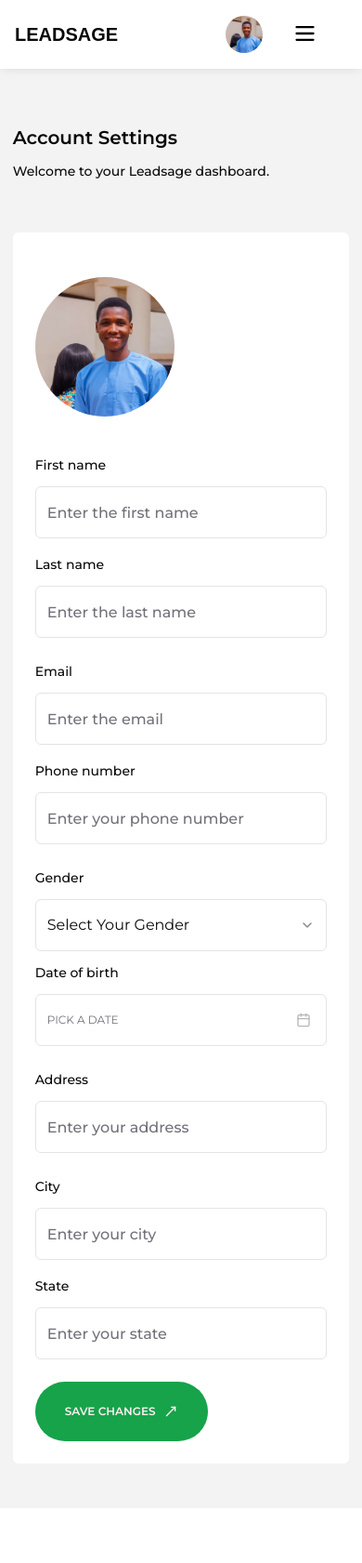
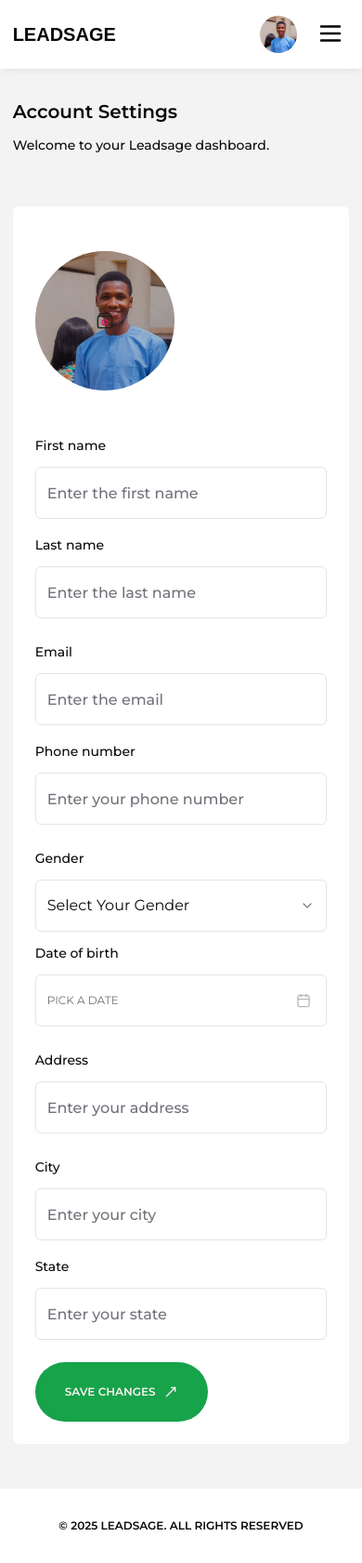
Before and after one commit to tomiwa-adelae/Leadsage, a Next.js app: page /account-settings in a window 390 px wide. Shown: the whole page at 93% size. Before the commit the page ends 1622 px from the top, so only its background shows below. Built offline with nearby package versions, Linux system fonts and the light colour scheme; a web font is replaced by a local one.

Commit message:
Finished creating the frontend template. Ready for backend implementation

```diff
--- a/app/(lister)/account-settings/page.tsx
+++ b/app/(lister)/account-settings/page.tsx
@@ -4,7 +4,7 @@ import React from "react";
 
 const page = () => {
 	return (
-		<div className="pt-8 pb-12">
+		<div className="pb-12">
 			<SectionTitle
 				title={"Account Settings"}
 				subTitle="Welcome to your Leadsage dashboard."
--- /dev/null
+++ b/app/(lister)/components/Footer.tsx
@@ -0,0 +1,12 @@
+const Footer = () => {
+	const year = new Date().getFullYear();
+	return (
+		<footer className="py-8 bg-white">
+			<p className="text-xs uppercase font-semibold text-center">
+				&copy; {year} Leadsage. All Rights Reserved
+			</p>
+		</footer>
+	);
+};
+
+export default Footer;
--- a/app/(lister)/components/MobileNavbar.tsx
+++ b/app/(lister)/components/MobileNavbar.tsx
@@ -32,13 +32,13 @@ export function MobileNavbar() {
 	return (
 		<Sheet>
 			<SheetTrigger asChild>
-				<Button variant={"ghost"}>
+				<Button className="rounded-sm" size={"icon"} variant={"ghost"}>
 					<Image
 						src="/assets/icons/menu.svg"
 						alt="Menu Icon"
 						width={1000}
 						height={1000}
-						className={`w-[30px] h-[30px]  ${
+						className={`w-[30px] h-[30px] ${
 							pathname === "/" && "invert"
 						}`}
 					/>
--- a/app/(lister)/components/TopNavbar.tsx
+++ b/app/(lister)/components/TopNavbar.tsx
@@ -12,8 +12,8 @@ const inknut = Inknut_Antiqua({
 
 const TopNavbar = () => {
 	return (
-		<nav className="py-4 px-4 pr-8 fixed top-0 left-0 lg:left-[300px] w-full lg:w-[calc(100vw-300px)] bg-white shadow-[0px_2px_10px_-2px_rgba(0,0,0,0.1)] z-50">
-			<div className="max-w-full flex items-center justify-between">
+		<nav className="py-4 lg:left-[300px] w-full bg-white shadow-[0px_2px_10px_-2px_rgba(0,0,0,0.1)] z-50">
+			<div className="container flex items-center justify-between">
 				<h3
 					className={`lg:hidden uppercase font-bold text-xl lg:text-2xl hover:text-green-400 transition ease-out ${inknut.className}`}
 				>
@@ -33,8 +33,8 @@ const TopNavbar = () => {
 					<div className="hidden lg:flex items-center justify-center gap-8">
 						<Link href="/">
 							<Image
-								src={"/assets/icons/house.svg"}
-								alt={"House"}
+								src={"/assets/icons/bell.svg"}
+								alt={"Bell icon"}
 								width={1000}
 								height={1000}
 								className="w-[25px] h-[25px]"
@@ -42,8 +42,8 @@ const TopNavbar = () => {
 						</Link>
 						<Link href="/">
 							<Image
-								src={"/assets/icons/house.svg"}
-								alt={"House"}
+								src={"/assets/icons/email.svg"}
+								alt={"Email icon"}
 								width={1000}
 								height={1000}
 								className="w-[25px] h-[25px]"
@@ -51,8 +51,8 @@ const TopNavbar = () => {
 						</Link>
 						<Link href="/">
 							<Image
-								src={"/assets/icons/house.svg"}
-								alt={"House"}
+								src={"/assets/icons/heart.svg"}
+								alt={"Heart icon"}
 								width={1000}
 								height={1000}
 								className="w-[25px] h-[25px]"
--- a/app/(lister)/create-listing/page.tsx
+++ b/app/(lister)/create-listing/page.tsx
@@ -7,7 +7,7 @@ import React from "react";
 
 const page = () => {
 	return (
-		<div className="pt-8 pb-12">
+		<div className="pb-12">
 			<div className="flex flex-col md:flex-row gap-4 items-start md:items-center justify-between">
 				<SectionTitle
 					title="Create Apartment"
--- a/app/(lister)/dashboard/page.tsx
+++ b/app/(lister)/dashboard/page.tsx
@@ -15,7 +15,7 @@ import Link from "next/link";
 
 const page = () => {
 	return (
-		<div className="pt-8 pb-12">
+		<div className="pb-12">
 			<SectionTitle
 				title={"Good morning, Ibitoye"}
 				subTitle="Welcome to your Leadsage dashboard."
--- a/app/(lister)/layout.tsx
+++ b/app/(lister)/layout.tsx
@@ -1,3 +1,4 @@
+import Footer from "./components/Footer";
 import Sidebar from "./components/Sidebar";
 import TopNavbar from "./components/TopNavbar";
 
@@ -11,8 +12,9 @@ export default function Layout({
 			<Sidebar />
 			<div className="lg:ml-[300px]">
 				<TopNavbar />
-				<div className="mt-[70px] md:mt-[87px] container min-h-screen pt-8">
-					{children}
+				<div className="min-h-screen pt-8">
+					<div className="container">{children}</div>
+					<Footer />
 				</div>
 			</div>
 		</div>
--- a/app/(lister)/listings/page.tsx
+++ b/app/(lister)/listings/page.tsx
@@ -54,7 +54,7 @@ const listings = [
 
 const page = () => {
 	return (
-		<div className="pt-8 pb-12">
+		<div className="pb-12">
 			<div className="flex flex-col md:flex-row gap-4 items-start md:items-center justify-between">
 				<SectionTitle
 					title={"My Listings"}
--- a/components/forms/AccountSettingsForm.tsx
+++ b/components/forms/AccountSettingsForm.tsx
@@ -95,7 +95,7 @@ export function AccountSettingsForm() {
 
 	return (
 		<div className="bg-white rounded-md p-6 mt-14">
-			<div className="mt-6 mb-10">
+			<div className="mt-6 mb-10 relative inline-block">
 				<Image
 					src={"/assets/images/tomiwa-adelae.jfif"}
 					alt={"Profile picture"}
@@ -103,6 +103,15 @@ export function AccountSettingsForm() {
 					height={1000}
 					className="w-[150px] h-[150px] object-cover rounded-full"
 				/>
+				<div className="bg-black/20 rounded-full flex items-center justify-center w-full h-full absolute top-[50%] left-[50%] translate-x-[-50%] translate-y-[-50%]">
+					<Image
+						src={"/assets/icons/camera.svg"}
+						alt={"Camera icon"}
+						width={1000}
+						height={1000}
+						className="w-[20px] h-[20px] "
+					/>
+				</div>
 			</div>
 			<Form {...form}>
 				<form
--- a/components/shared/MobileNavbar.tsx
+++ b/components/shared/MobileNavbar.tsx
@@ -29,13 +29,13 @@ export function MobileNavbar() {
 	return (
 		<Sheet>
 			<SheetTrigger asChild>
-				<Button variant={"ghost"}>
+				<Button className="rounded-sm" size={"icon"} variant={"ghost"}>
 					<Image
 						src="/assets/icons/menu.svg"
 						alt="Menu Icon"
 						width={1000}
 						height={1000}
-						className={`w-[30px] h-[30px]  ${
+						className={`w-[30px] h-[30px] ${
 							pathname === "/" && "invert"
 						}`}
 					/>
```
Also changed, not shown: public/assets/icons/camera.svg (added), public/assets/icons/heart.svg (added).
